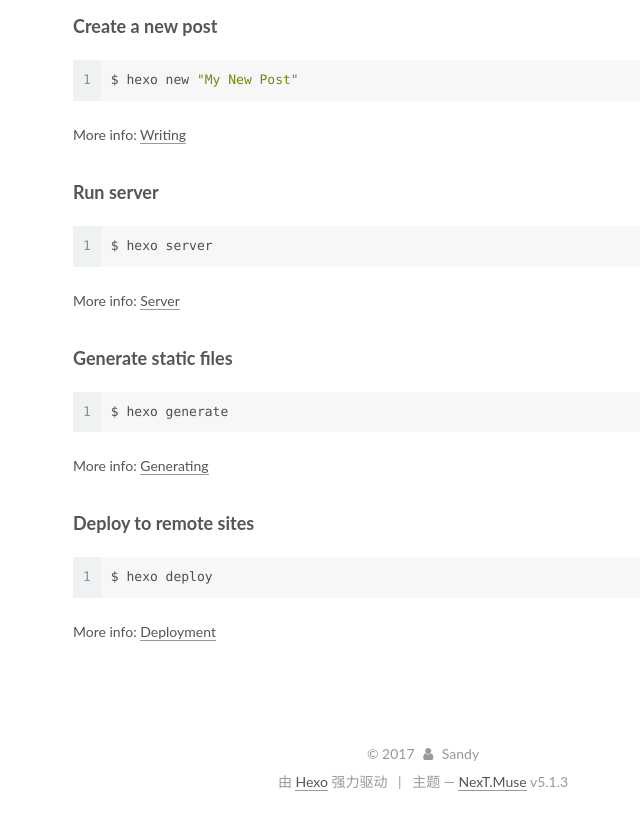
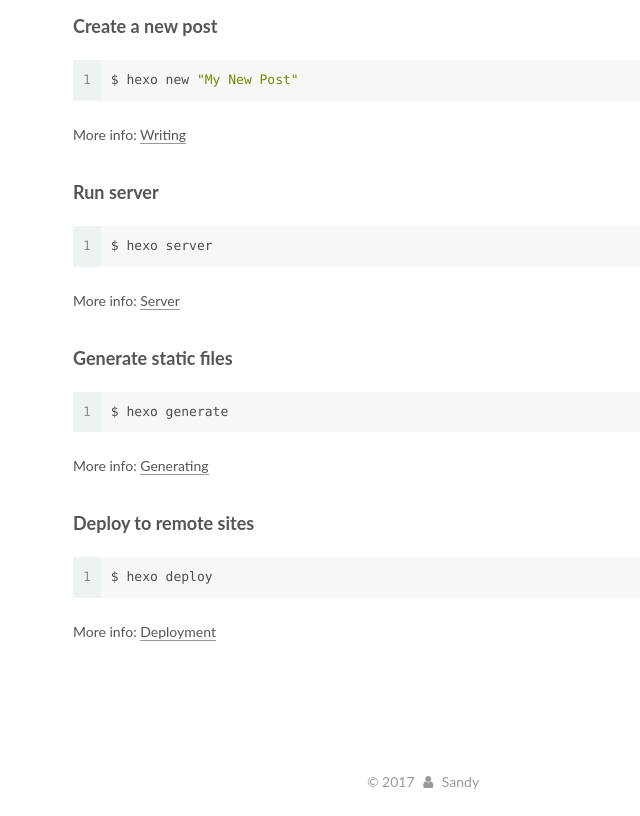
Before and after one commit to sandywxt/sandy.github.io, a plain HTML site: page index.html in a window 1280 px wide. Shown: the part 934-1750 px from the top of the page, without its empty margins (217-857 px from the left). Drawn offline with Linux system fonts and the light colour scheme.

Commit message:
Site updated: 2017-12-21 18:56:43

```diff
--- a/index.html
+++ b/index.html
@@ -563,15 +563,7 @@
 </div>
 
 
-  <div class="powered-by">由 <a class="theme-link" target="_blank" href="https://hexo.io">Hexo</a> 强力驱动</div>
 
-
-
-  <span class="post-meta-divider">|</span>
-
-
-
-  <div class="theme-info">主题 &mdash; <a class="theme-link" target="_blank" href="https://github.com/iissnan/hexo-theme-next">NexT.Muse</a> v5.1.3</div>
 
 
 
```
